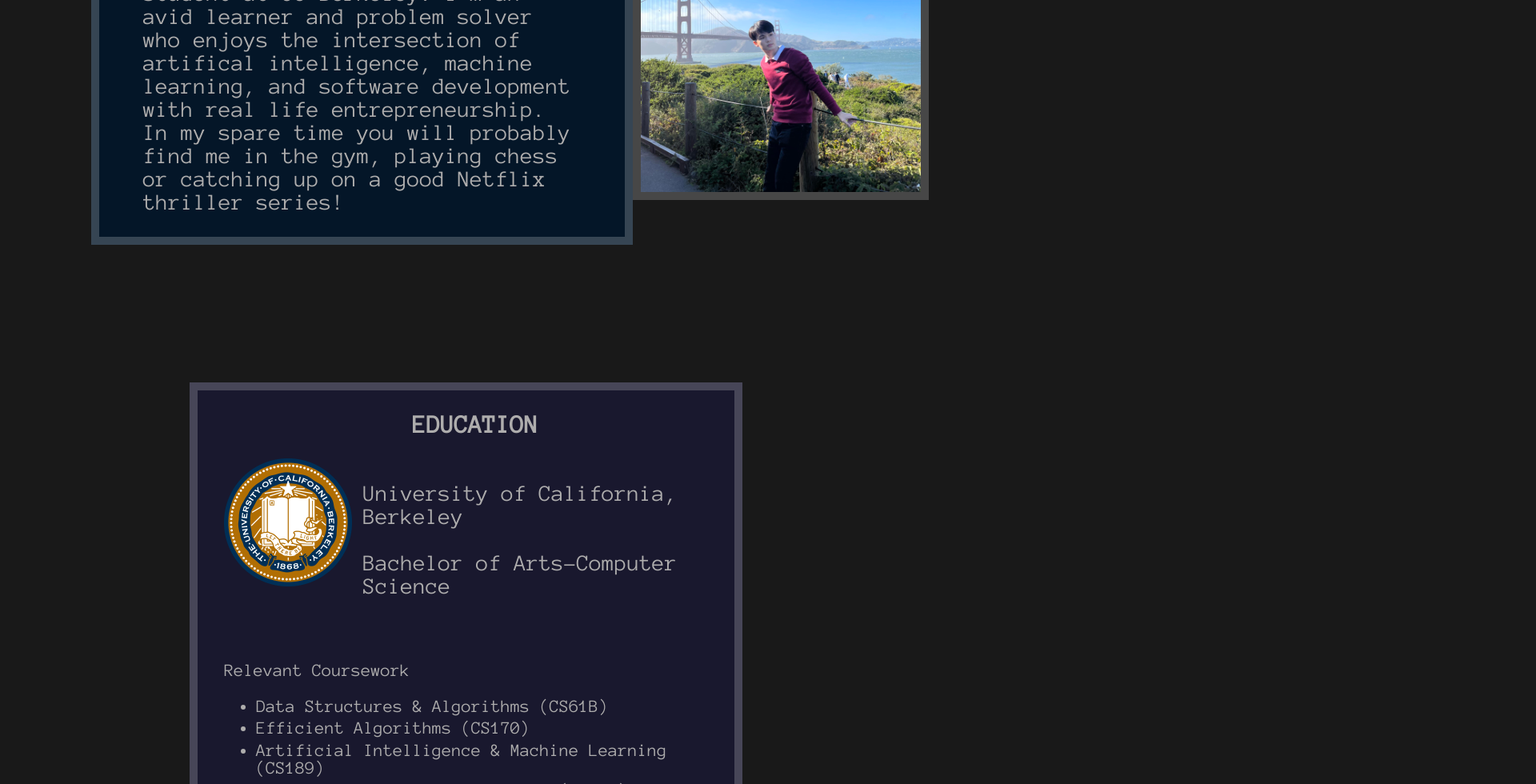
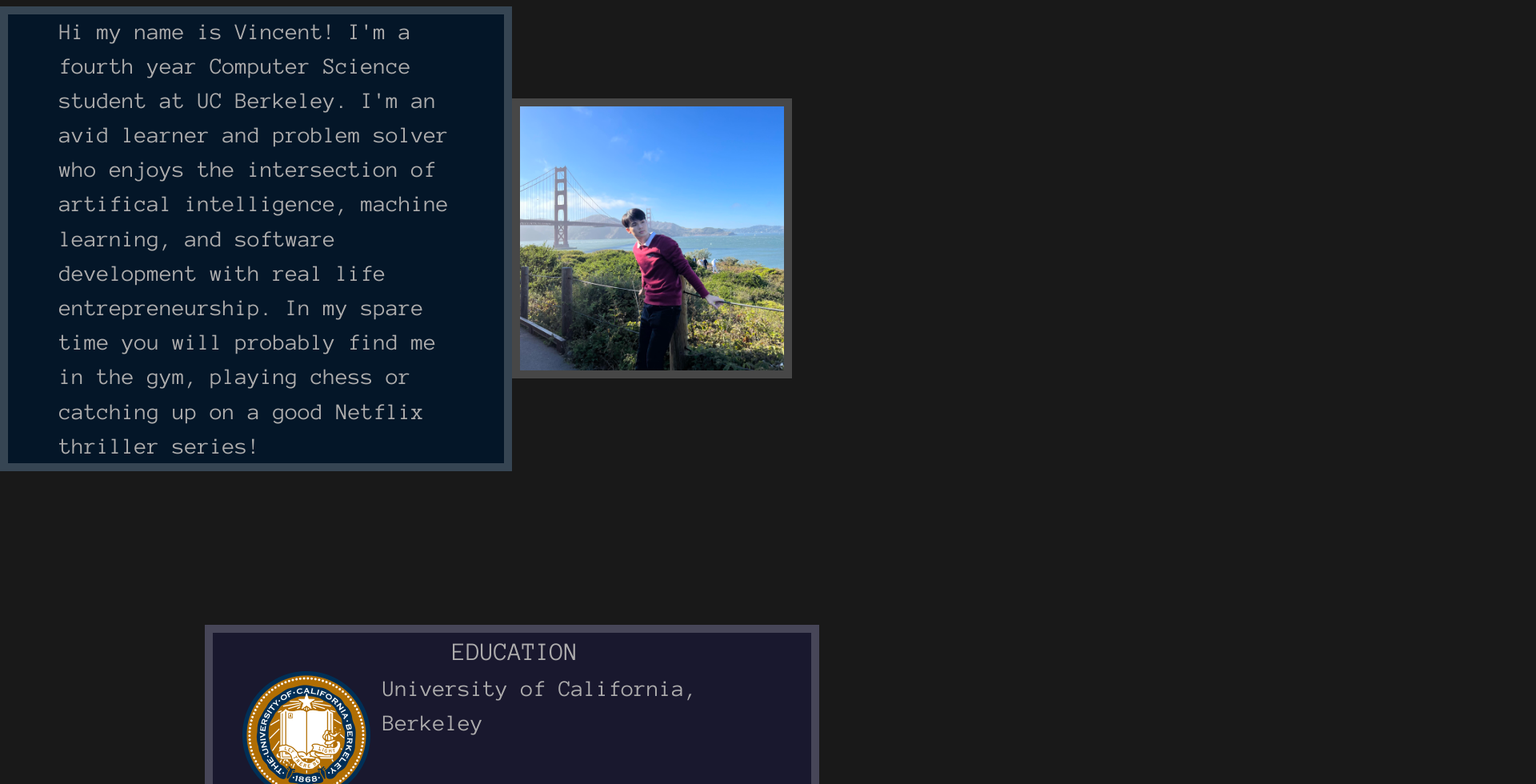
Before and after one commit to VincentVinni/my-website, a React (Create React App) app in the folder my-react-app/: page / in a window 1280 px wide. Shown: the part 860-1840 px from the top of the page at 80% size, 1920 px wide, since content can reach past the window. Built offline with nearby package versions, Linux system fonts and the light colour scheme.

Commit message:
fixed scaling

```diff
--- a/my-react-app/package.json
+++ b/my-react-app/package.json
@@ -36,5 +36,8 @@
       "last 1 firefox version",
       "last 1 safari version"
     ]
+  },
+  "devDependencies": {
+    "tailwindcss": "^3.4.4"
   }
 }
--- a/my-react-app/src/App.js
+++ b/my-react-app/src/App.js
@@ -18,6 +18,10 @@ function App() {
   return (
     <div class="main_page">
 
+      <section class="nav-bar">
+        <NAVBAR></NAVBAR>
+      </section>
+
       <section class="container column" id="main_header">
         <div class="main_header">
           <h2 class="header_name">Vincent Myint</h2>
@@ -36,21 +40,16 @@ function App() {
         </div>
       </section>
 
-      <section class="nav-bar">
-        <NAVBAR></NAVBAR>
-      </section>
-
       <section class="container column" id="body">
-        {/* <h2 class="header_name" id="bottom-header-name">"Be crazy enough to think you can change the world"</h2> */}
         <GREYBOX id="greybox-middle"></GREYBOX>
         <img src={myImage} alt="profile" id="profile-picture"/>
       </section>
 
-      <section class="container column" id="body-education">
+      <section class="container column mb-100" id="body-education">
         <EDUCATION></EDUCATION>
       </section>
 
-      <section class="container column" id="body-projects">
+      <section class="container column mb-100" id="body-projects">
         <PROJECTS></PROJECTS>
       </section>
 
@@ -58,6 +57,8 @@ function App() {
         <SOCIALS></SOCIALS>
       </section>
 
+      <p><br></br></p>
+
 
     </div>
   );
--- a/my-react-app/src/Componenets/socials.js
+++ b/my-react-app/src/Componenets/socials.js
@@ -9,11 +9,11 @@ const SOCIALS = () => {
             <p class="parent-title">socials</p>
             <div class="social-chain">
                 <a class="first" href={resume} target="_blank">resume</a>
-                <p> -- </p>
+
                 <a class="second" href="https://github.com/VincentVinni" target="_blank">github</a>
-                <p> -- </p>
+
                 <a class="third" href="https://www.instagram.com/vaung20/" target="_blank">instagram</a>
-                <p> -- </p>
+
                 <a class="fourth" href="https://www.linkedin.com/in/vincent-myint/" target="_blank">linkedin</a>
             </div>
         </div>
--- a/my-react-app/src/Styles/app.css
+++ b/my-react-app/src/Styles/app.css
@@ -1,5 +1,13 @@
 /* Google Fonts */
 @import url(https://fonts.googleapis.com/css?family=Anonymous+Pro);
+
+.main_page {
+  left: 0;
+  margin: 0;
+  padding: 0;
+  width: 100%;
+  height: 100%;
+}
 
 .main_header {
     position: absolute;
@@ -21,6 +29,10 @@
 
 #bottom-headeer-name {
   position: absolute;
+}
+
+.nav-bar {
+  margin-left: 3%;
 }
 
 .skip-down-button {
@@ -65,7 +77,6 @@
 
 body{
   height: 100vh;
-  padding: 4em;
   color: rgba(255,255,255,.75);
   font-family: 'Anonymous Pro', monospace;
   background-color: rgb(25,25,25);
@@ -76,16 +87,19 @@ body{
 /* body and footer positioning */
 
 #body {
-  position: relative;
-  margin-top: 50%;
-  padding-left: 50px;
+  display: flex;
+  align-items: center; /* Vertically centers the items */  margin-top: 50%;
   padding-top: 100px;
+  min-width: 30%;
+  width: 100%;
+  height: 100%;
+  left: 5%;
 }
 
 #body-education {
   position: relative;
   width: 60%;
-  left: 15%;
+  left: 20%;
   margin-top: 10%;
   padding-top: 5%;
   transition: transform 0.3s ease;
@@ -98,10 +112,13 @@ body{
 #body-projects {
   position: relative;
   padding-top: 3%;
+  left: 2.5%;
 }
 
 #footer {
+  left: 2.5%;
   margin-top: 10%;
+  margin-bottom: 5%;
   position: relative;
 }
 
@@ -112,15 +129,17 @@ body{
 
 #profile-picture {
   height: 350px;
-  width: auto;
+  width: 350px;
   border: 10px solid rgba(255, 255, 255, 0.2);
   margin-right: 5%;
-  max-width: 50%;
+  min-height: 350px;
+  min-width: 350px;
+
 }
 
-.container {
+/* .container {
   display: flex;
-}
+} */
 
 .type {
   margin-left: 10%;
@@ -182,6 +201,15 @@ body{
     height: 100px;
   }
 
+  #body-education {
+    left: 0;
+    width: 100%;
+  }
+
+  #body-projects {
+    left: 0;
+  }
+
 }
 
 @media screen and (max-width: 1200px) {
--- a/my-react-app/src/Styles/education.css
+++ b/my-react-app/src/Styles/education.css
@@ -4,8 +4,9 @@
     background-color: #19182E;
     color: rgb(174, 173, 173);
     border: 10px solid rgba(255, 255, 255, 0.2);
-    width: 150%;
-    min-width: 30%;
+    width: 100%;
+    min-width: 300px; /* Adjust this value as needed */
+    min-height: 200px; /* Adjust this value as needed */
 }
 
 .school-wrapper {
@@ -58,6 +59,10 @@
     .school-wrapper p {
         padding-left: 10%;
     }
+
+    .education-main-wrapper {
+        width: 100%;
+    }
 }
 
 @media screen and (max-width: 1200px) {
--- a/my-react-app/src/Styles/greybox.css
+++ b/my-react-app/src/Styles/greybox.css
@@ -1,18 +1,10 @@
 .box {
-    height: 40%;
     width: 50%;
     background-color: grey;
     transition: transform 0.3s ease;
     font-size: 180%;
-    min-width: 30%;
-}
-
-.two {
-    position: relative;
-    top: -30%;
-    left: 5%;
-    background-color: black;
-    color: #29A435;
+    min-width: 300px; /* Adjust this value as needed */
+    min-height: 200px; /* Adjust this value as needed */
 }
 
 .three {
@@ -25,6 +17,6 @@
 }
 
 .box:hover {
-    transform: translateY(-5%); /* Adjust the value as per your preference */
+    transform: translateY(-5%);
     /* translateY moves the element up (negative value) on hover */
 }
--- a/my-react-app/src/Styles/navbar.css
+++ b/my-react-app/src/Styles/navbar.css
@@ -1,9 +1,6 @@
 .nav-bar {
-    position: fixed;
-    left: 85%;
-    top: 3%;
     display: flex;
-    flex-direction: column;
+    flex-direction: row;
     font-size: 120%;
     z-index: 1000;
 }
@@ -25,6 +22,7 @@
     transition: all 0.3s ease-in-out;
 
     margin-top: 30%;
+    margin-right: 10%;
     color: white;
     text-decoration: none;
 }
--- a/my-react-app/src/Styles/projects.css
+++ b/my-react-app/src/Styles/projects.css
@@ -22,7 +22,7 @@
 }
 
 .project {
-    width: 150%;
+    width: 100%;
     display: flex;
 }
 
@@ -34,3 +34,9 @@
     width: 50%;
     position: relative;
 }
+
+@media screen and (max-width: 1000px) {
+    .project {
+        width: 50%;
+    }
+}
--- a/my-react-app/src/Styles/social.css
+++ b/my-react-app/src/Styles/social.css
@@ -14,7 +14,8 @@
 }
 
 .social-chain a {
-    margin-top: 5%;
+    margin-right: 2%;
+    margin-top: 2.5%;
     text-decoration: none;
     transition: color 0.3s, transform 0.3s ease;
 }
--- a/my-react-app/src/index.css
+++ b/my-react-app/src/index.css
@@ -1,10 +1,16 @@
+@tailwind base;
+@tailwind components;
+@tailwind utilities;
+
 body {
   margin: 0;
+  padding: 0;
   font-family: -apple-system, BlinkMacSystemFont, 'Segoe UI', 'Roboto', 'Oxygen',
     'Ubuntu', 'Cantarell', 'Fira Sans', 'Droid Sans', 'Helvetica Neue',
     sans-serif;
   -webkit-font-smoothing: antialiased;
   -moz-osx-font-smoothing: grayscale;
+
 }
 
 code {
--- /dev/null
+++ b/my-react-app/tailwind.config.js
@@ -0,0 +1,10 @@
+/** @type {import('tailwindcss').Config} */
+module.exports = {
+  content: [
+    "./src/**/*.{js,jsx,ts,tsx}",
+  ],
+  theme: {
+    extend: {},
+  },
+  plugins: [],
+}
```
Also changed, not shown: my-react-app/src/Componenets/greybox.js (indentation only), 1 other file (tests, documents, lock files or other folders).
